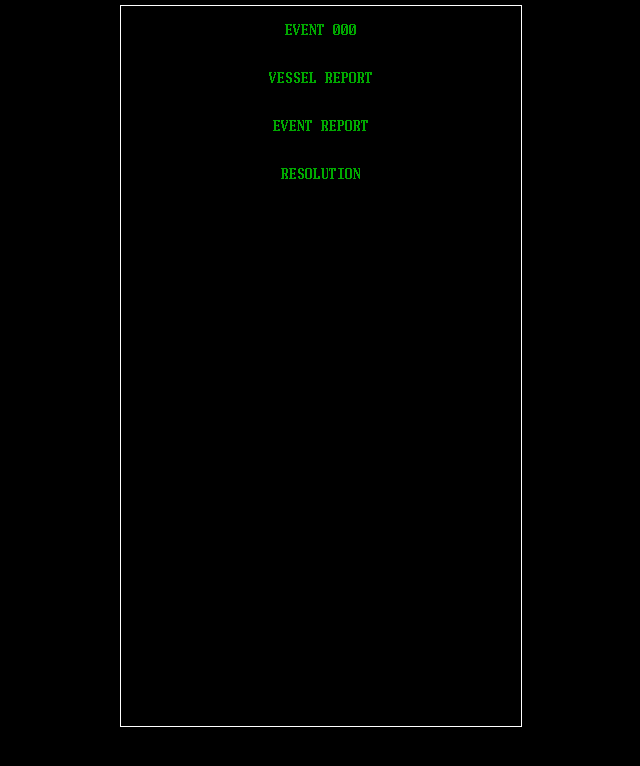
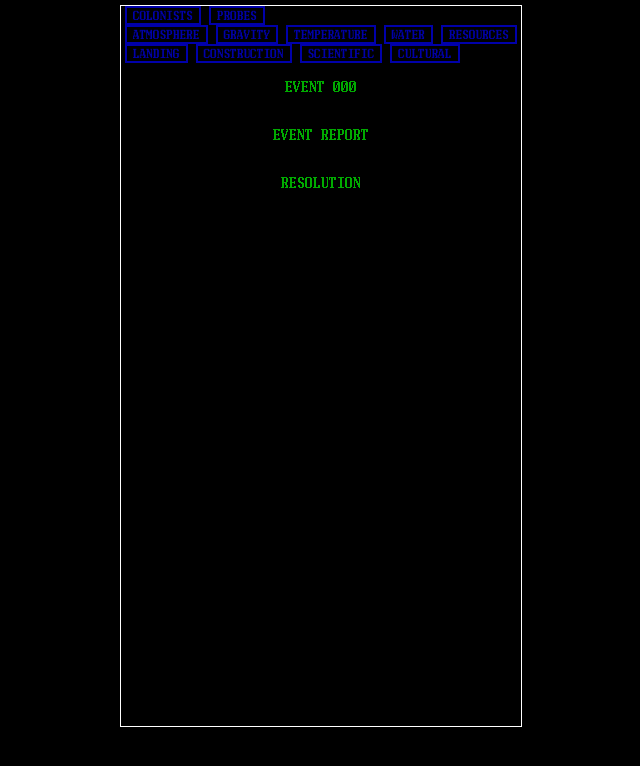
Before and after one commit to wnwarchdev/Seedship-practice, a website built with Parcel: page index.html in a window 1280 px wide. Shown: the whole page, without its empty margins (319-959 px from the left). Built offline with nearby package versions, Linux system fonts and the light colour scheme.

Commit message:
add buttons

```diff
--- a/index.html
+++ b/index.html
@@ -10,25 +10,25 @@
 </head>
 
 <body>
+  <div id="terminal">
+    <div id="command">
+    <button>COLONISTS</button>
+    <button>PROBES</button>
+    <br>
+    <button>ATMOSPHERE</button>
+    <button>GRAVITY</button>
+    <button>TEMPERATURE</button>
+    <button>WATER</button>
+    <button>RESOURCES</button>
+    <br>
+    <button>LANDING</button>
+    <button>CONSTRUCTION</button>
+    <button>SCIENTIFIC</button>
+    <button>CULTURAL</button>
 
-  <style>
+    </div>
 
-  @font-face {
-    font-family: "dosFont";
-    src: url("./src/fonts/WebPlus_ToshibaTxL1_8x16.woff") format("woff");
-    font-weight: normal;
-    font-style: normal;
-  }
-
-  body {
-    font-family: "dosFont", normal;
-  }
-
-  </style>
-
-
-  <div id="terminal"><p>EVENT 000</p>
-    <p>VESSEL REPORT</p>
+    <p>EVENT 000</p>
     <p>EVENT REPORT</p>
     <p>RESOLUTION</p>
   </div>
--- a/src/sass/style.scss
+++ b/src/sass/style.scss
@@ -16,12 +16,20 @@ $light-magenta: #ff55ff;
 $yellow: #ffff55;
 $white: #ffffff;
 
+@font-face {
+  font-family: "dosFont";
+  src: url("../fonts/WebPlus_ToshibaTxL1_8x16.woff") format("woff");
+  font-weight: normal;
+  font-style: normal;
+}
+
 body {
   background-color: $black;
   margin: auto;
   color: $green;
   display: flex;
   justify-content: center;
+  font-family: "dosFont", normal;
 }
 
 #terminal {
@@ -36,3 +44,11 @@ body {
   flex-direction: column;
   align-items: center;
 }
+
+button {
+  background-color: $black;
+  border-style: solid;
+  border-color: $blue;
+  font-family: "dosFont", normal;
+  color: $blue;
+}
```
